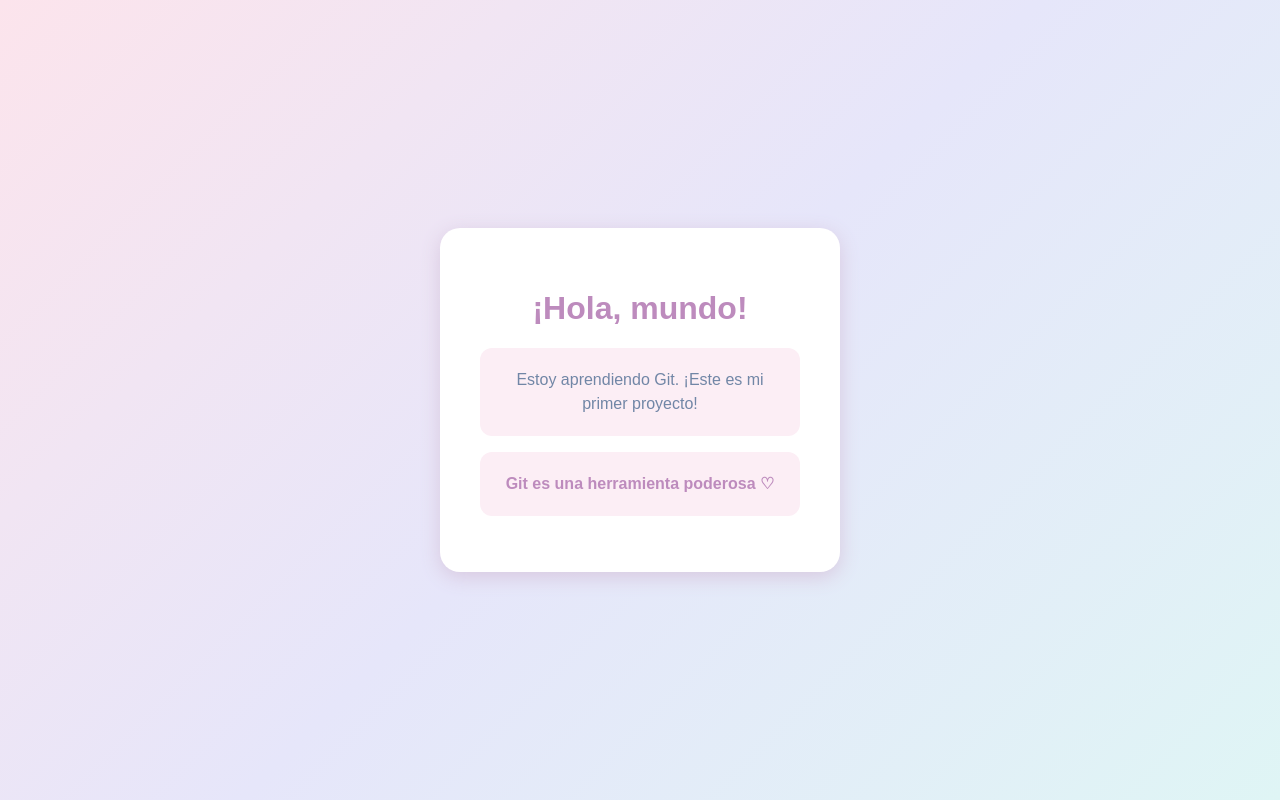
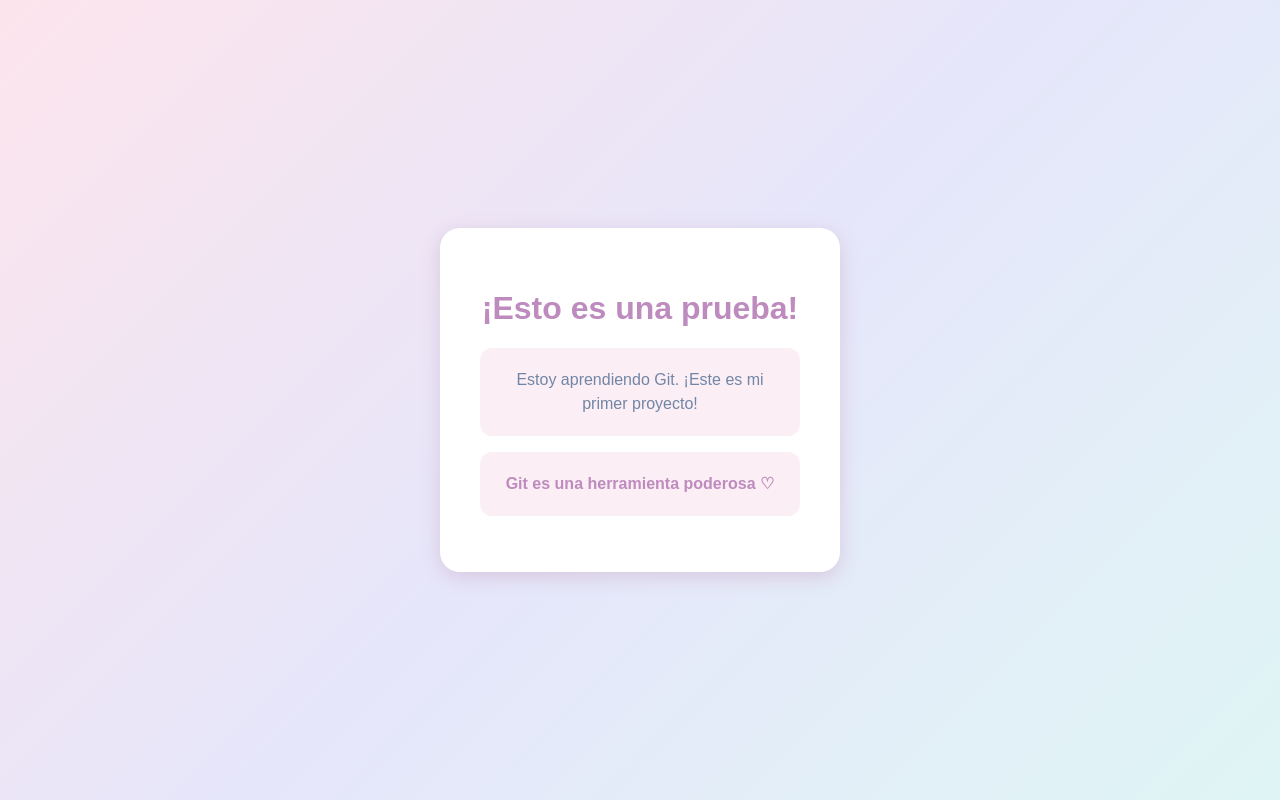
Before and after one commit to danigarcia91/MyProject, a plain HTML site: page index.html in a window 1280 px wide. Drawn offline with Linux system fonts and the light colour scheme.

Commit message:
Modifica título del proyecto

```diff
--- a/index.html
+++ b/index.html
@@ -10,7 +10,7 @@
 <body>
 
     <div class="tarjeta">
-        <h1>¡Hola, mundo!</h1>
+        <h1>¡Esto es una prueba!</h1>
         <p id="mensaje"></p>
         <p class="frase" id="frase">Git es una herramienta poderosa ♡</p>
     </div>
```
